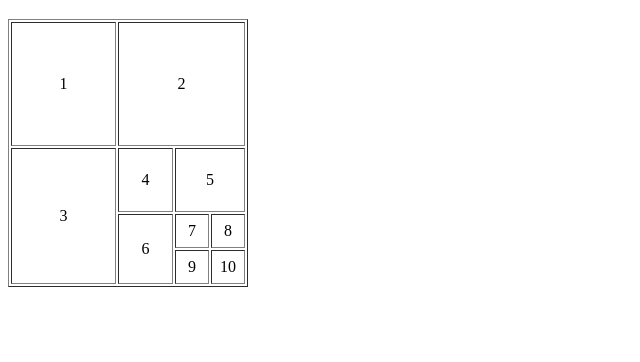
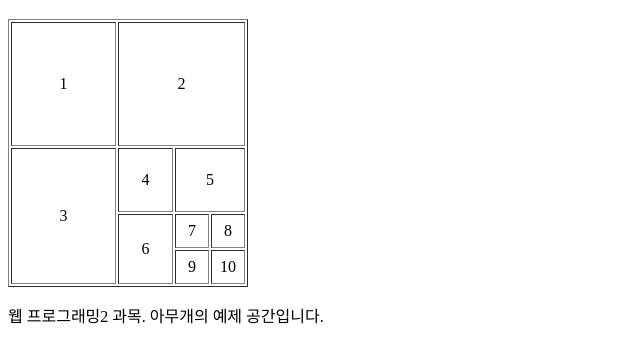
Before and after one commit to kimyounghyuck/kimyounghyuck.github.io, a plain HTML site: page index.html in a window 1280 px wide. Shown: the part 70-432 px from the top of the page, without its empty margins (0-640 px from the left). Drawn offline with Linux system fonts and the light colour scheme.

Commit message:
Update index.html

```diff
--- a/index.html
+++ b/index.html
@@ -34,5 +34,9 @@
       </table>
      </article>
    </section>
+   <section>
+	<article>
+ 		<p>웹 프로그래밍2 과목. 아무개의 예제 공간입니다.</p>
+	</atricle>
 </body>
 </html>
```
